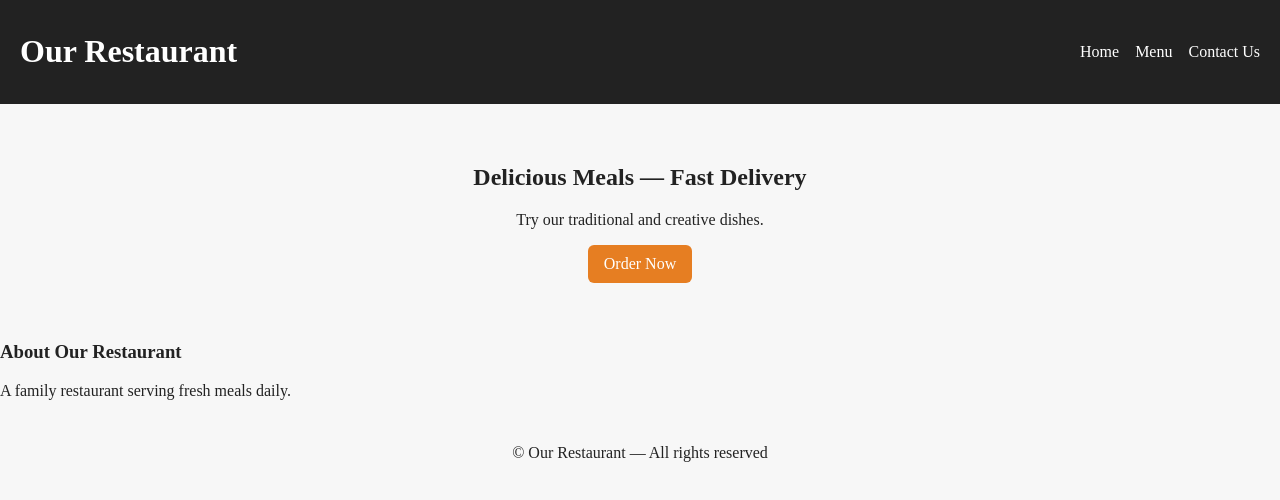
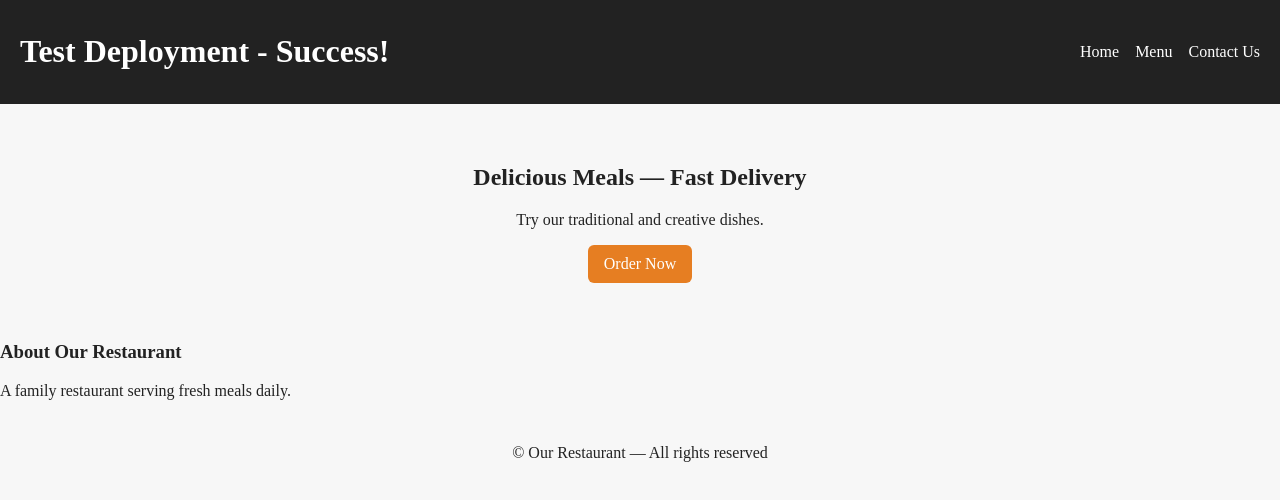
Before and after one commit to khaled358-png/Graduation-Project-New, a website: page public/index.html in a window 1280 px wide. Drawn offline with Linux system fonts and the light colour scheme.

Commit message:
Update index.html

```diff
--- a/public/index.html
+++ b/public/index.html
@@ -8,7 +8,7 @@
 </head>
 <body>
   <header>
-    <h1>Our Restaurant</h1>
+    <h1>Test Deployment - Success!</h1>
     <nav>
       <a href="/">Home</a>
       <a href="/menu.html">Menu</a>
```
